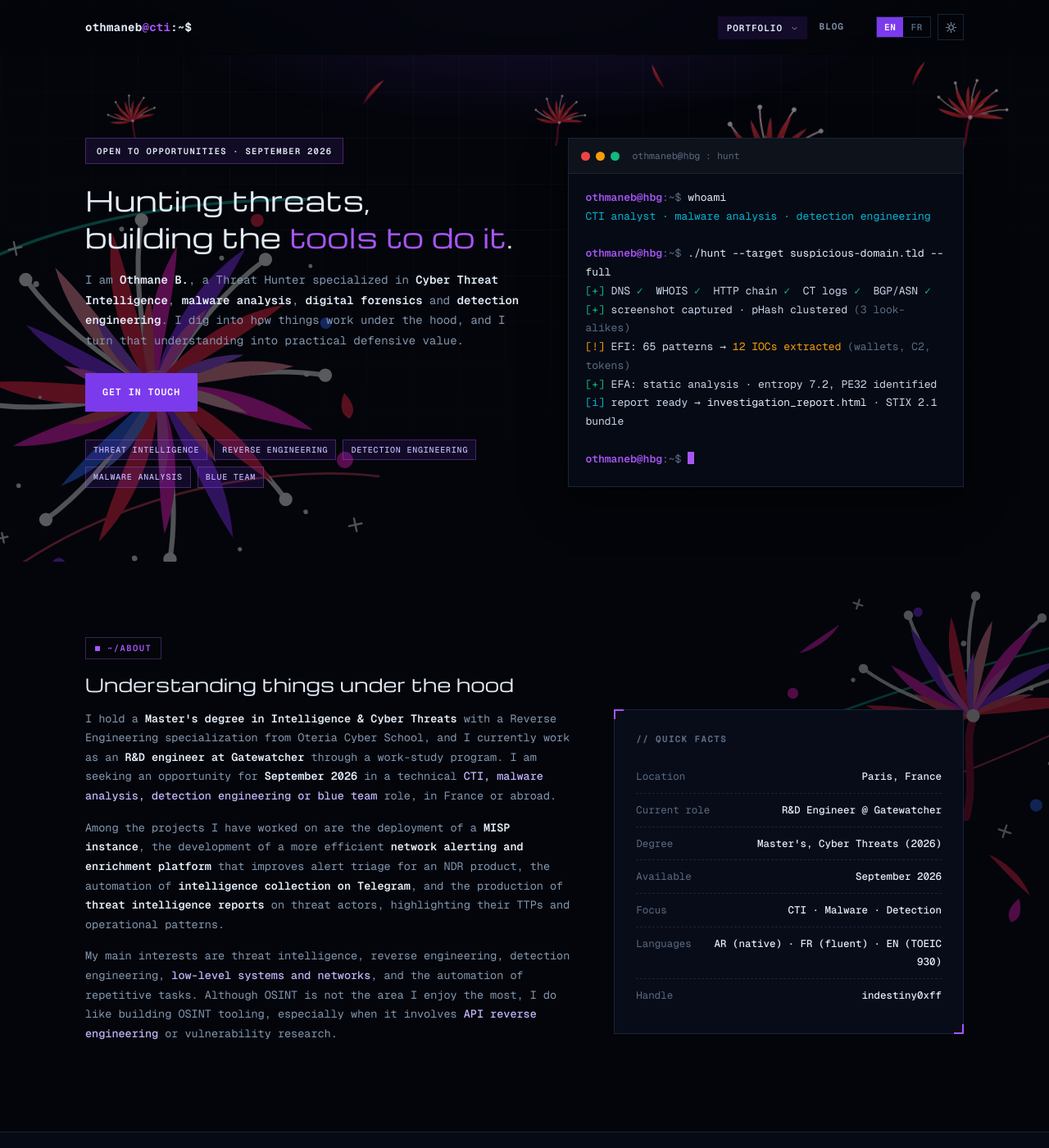
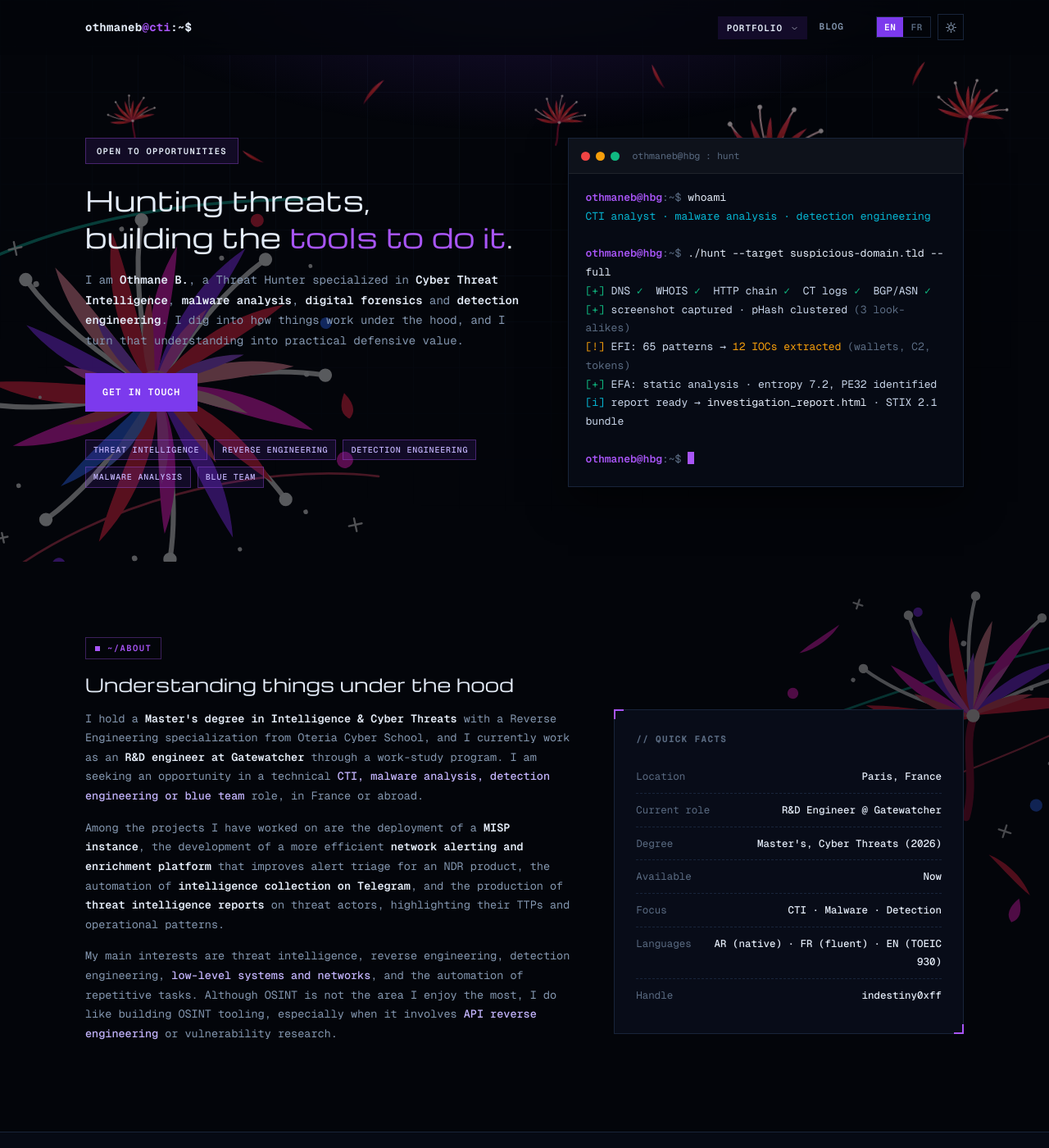
Before and after one commit to indestiny0xff/indestiny0xff.github.io, a Jekyll site: the page built from index.html, in a window 1280 px wide and 1400 px high. Shown: the whole window at 82% size. Built offline with Jekyll 4.4.1, drawn with Linux system fonts in a browser that asks for light colours; some of the changed text lies outside the part shown.

Commit message:
Drop the September 2026 availability date
The status pill, meta description, about paragraph, key facts row, contact
pitch and both CVs no longer mention a start date; availability is simply
"now".

Co-Authored-By: Claude Fable 5.1 <noreply@anthropic.com>

```diff
--- a/index.html
+++ b/index.html
@@ -1,6 +1,6 @@
 ---
 layout: default
-description: "othmaneb is an R&D engineer in Cyber Threat Intelligence, Malware Analysis and Detection Engineering, and the creator of HuntingBadGuys, a threat infrastructure intelligence platform. Open to opportunities from September 2026."
+description: "othmaneb is an R&D engineer in Cyber Threat Intelligence, Malware Analysis and Detection Engineering, and the creator of HuntingBadGuys, a threat infrastructure intelligence platform. Open to opportunities."
 ---
 
 <!-- ================= HERO ================= -->
@@ -64,8 +64,8 @@ description: "othmaneb is an R&D engineer in Cyber Threat Intelligence, Malware
     <div>
       <span class="status-pill">
         <span class="status-inner">
-          <span class="lang-en">OPEN TO OPPORTUNITIES&nbsp;·&nbsp;SEPTEMBER 2026</span>
-          <span class="lang-fr">DISPONIBLE&nbsp;·&nbsp;SEPTEMBRE 2026</span>
+          <span class="lang-en">OPEN TO OPPORTUNITIES</span>
+          <span class="lang-fr">DISPONIBLE</span>
         </span>
       </span>
       <h1>
@@ -132,12 +132,12 @@ description: "othmaneb is an R&D engineer in Cyber Threat Intelligence, Malware
     <div class="about-grid">
       <div class="about-text">
         <div class="lang-en">
-          <p>I hold a <strong>Master's degree in Intelligence &amp; Cyber Threats</strong> with a Reverse Engineering specialization from Oteria Cyber School, and I currently work as an <strong>R&amp;D engineer at Gatewatcher</strong> through a work-study program. I am seeking an opportunity for <strong>September 2026</strong> in a technical <em>CTI, malware analysis, detection engineering or blue team</em> role, in France or abroad.</p>
+          <p>I hold a <strong>Master's degree in Intelligence &amp; Cyber Threats</strong> with a Reverse Engineering specialization from Oteria Cyber School, and I currently work as an <strong>R&amp;D engineer at Gatewatcher</strong> through a work-study program. I am seeking an opportunity in a technical <em>CTI, malware analysis, detection engineering or blue team</em> role, in France or abroad.</p>
           <p>Among the projects I have worked on are the deployment of a <strong>MISP instance</strong>, the development of a more efficient <strong>network alerting and enrichment platform</strong> that improves alert triage for an NDR product, the automation of <strong>intelligence collection on Telegram</strong>, and the production of <strong>threat intelligence reports</strong> on threat actors, highlighting their TTPs and operational patterns.</p>
           <p>My main interests are threat intelligence, reverse engineering, detection engineering, <em>low-level systems and networks</em>, and the automation of repetitive tasks. Although OSINT is not the area I enjoy the most, I do like building OSINT tooling, especially when it involves <em>API reverse engineering</em> or vulnerability research.</p>
         </div>
         <div class="lang-fr">
-          <p>Je suis titulaire d'un <strong>Mastère Renseignement &amp; Cybermenace</strong>, spécialisation Reverse Engineering, obtenu à Oteria Cyber School, et je travaille actuellement comme <strong>ingénieur R&amp;D chez Gatewatcher</strong> en alternance. Je recherche une opportunité pour <strong>septembre 2026</strong> sur un poste technique en <em>CTI, analyse de malwares, detection engineering ou blue team</em>, en France ou à l'étranger.</p>
+          <p>Je suis titulaire d'un <strong>Mastère Renseignement &amp; Cybermenace</strong>, spécialisation Reverse Engineering, obtenu à Oteria Cyber School, et je travaille actuellement comme <strong>ingénieur R&amp;D chez Gatewatcher</strong> en alternance. Je recherche une opportunité sur un poste technique en <em>CTI, analyse de malwares, detection engineering ou blue team</em>, en France ou à l'étranger.</p>
           <p>Parmi mes projets figurent le déploiement d'une <strong>instance MISP</strong>, le développement d'une <strong>plateforme d'alerting réseau et d'enrichissement</strong> plus efficace qui améliore le triage des alertes d'un produit NDR, l'automatisation de la <strong>collecte de renseignement sur Telegram</strong>, ainsi que la production de <strong>rapports de threat intelligence</strong> sur des acteurs de la menace, mettant en évidence leurs TTPs et modes opératoires.</p>
           <p>Mes centres d'intérêt principaux sont la threat intelligence, le reverse engineering, le detection engineering, les <em>systèmes bas niveau et les réseaux</em>, et l'automatisation des tâches répétitives. L'OSINT n'est pas le domaine que je préfère, mais j'aime construire des outils OSINT, surtout lorsque cela implique du <em>reverse d'API</em> ou de la recherche de vulnérabilités.</p>
         </div>
@@ -147,7 +147,7 @@ description: "othmaneb is an R&D engineer in Cyber Threat Intelligence, Malware
         <div class="fact-row"><span class="k"><span class="lang-en">Location</span><span class="lang-fr">Localisation</span></span><span class="v">Paris, France</span></div>
         <div class="fact-row"><span class="k"><span class="lang-en">Current role</span><span class="lang-fr">Poste actuel</span></span><span class="v"><span class="lang-en">R&amp;D Engineer @ Gatewatcher</span><span class="lang-fr">Ingénieur R&amp;D @ Gatewatcher</span></span></div>
         <div class="fact-row"><span class="k"><span class="lang-en">Degree</span><span class="lang-fr">Diplôme</span></span><span class="v"><span class="lang-en">Master's, Cyber Threats (2026)</span><span class="lang-fr">Mastère Cybermenace (2026)</span></span></div>
-        <div class="fact-row"><span class="k"><span class="lang-en">Available</span><span class="lang-fr">Disponible</span></span><span class="v"><span class="lang-en">September 2026</span><span class="lang-fr">Septembre 2026</span></span></div>
+        <div class="fact-row"><span class="k"><span class="lang-en">Available</span><span class="lang-fr">Disponible</span></span><span class="v"><span class="lang-en">Now</span><span class="lang-fr">Maintenant</span></span></div>
         <div class="fact-row"><span class="k"><span class="lang-en">Focus</span><span class="lang-fr">Spécialités</span></span><span class="v">CTI · Malware · Detection</span></div>
         <div class="fact-row"><span class="k"><span class="lang-en">Languages</span><span class="lang-fr">Langues</span></span><span class="v"><span class="lang-en">AR (native) · FR (fluent) · EN (TOEIC 930)</span><span class="lang-fr">AR (natif) · FR (courant) · EN (TOEIC 930)</span></span></div>
         <div class="fact-row"><span class="k">Handle</span><span class="v mono">indestiny0xff</span></div>
@@ -605,8 +605,8 @@ description: "othmaneb is an R&D engineer in Cyber Threat Intelligence, Malware
         <span class="lang-fr">Travaillons ensemble.</span>
       </h2>
       <p>
-        <span class="lang-en">I am looking for a technical <strong style="color:var(--text)">CTI, malware analysis, detection engineering or blue team</strong> role starting <strong style="color:var(--text)">September 2026</strong>, in France or abroad. If my profile fits your team, I would be glad to talk.</span>
-        <span class="lang-fr">Je recherche un poste technique en <strong style="color:var(--text)">CTI, analyse de malwares, detection engineering ou blue team</strong> à partir de <strong style="color:var(--text)">septembre 2026</strong>, en France ou à l'étranger. Si mon profil correspond à votre équipe, discutons-en.</span>
+        <span class="lang-en">I am looking for a technical <strong style="color:var(--text)">CTI, malware analysis, detection engineering or blue team</strong> role, in France or abroad. If my profile fits your team, I would be glad to talk.</span>
+        <span class="lang-fr">Je recherche un poste technique en <strong style="color:var(--text)">CTI, analyse de malwares, detection engineering ou blue team</strong>, en France ou à l'étranger. Si mon profil correspond à votre équipe, discutons-en.</span>
       </p>
       <div class="contact-links">
         <a class="btn btn-primary" href="mailto:othmaneb@proton.me">
--- a/scripts/gen_cv.py
+++ b/scripts/gen_cv.py
@@ -162,7 +162,7 @@ def build_en():
         "R&D engineer specialized in cyber threat intelligence, malware analysis and detection "
         "engineering, and creator of HuntingBadGuys, a threat infrastructure intelligence platform. "
         "Master's degree in Intelligence & Cyber Threats obtained in 2026. Seeking a technical CTI, "
-        "malware analysis, detection engineering or blue team role from September 2026, in France or abroad."
+        "malware analysis, detection engineering or blue team role, in France or abroad."
     )
 
     p.section("Experience")
@@ -273,7 +273,7 @@ def build_fr():
         "Ingénieur R&D spécialisé en cyber threat intelligence, analyse de malwares et detection "
         "engineering, créateur de HuntingBadGuys, une plateforme de threat infrastructure intelligence. "
         "Mastère Renseignement & Cybermenace obtenu en 2026. Recherche un poste technique en CTI, analyse "
-        "de malwares, detection engineering ou blue team à partir de septembre 2026, en France ou à l'étranger."
+        "de malwares, detection engineering ou blue team, en France ou à l'étranger."
     )
 
     p.section("Expérience professionnelle")
```
Also changed, not shown: 2 other files.
